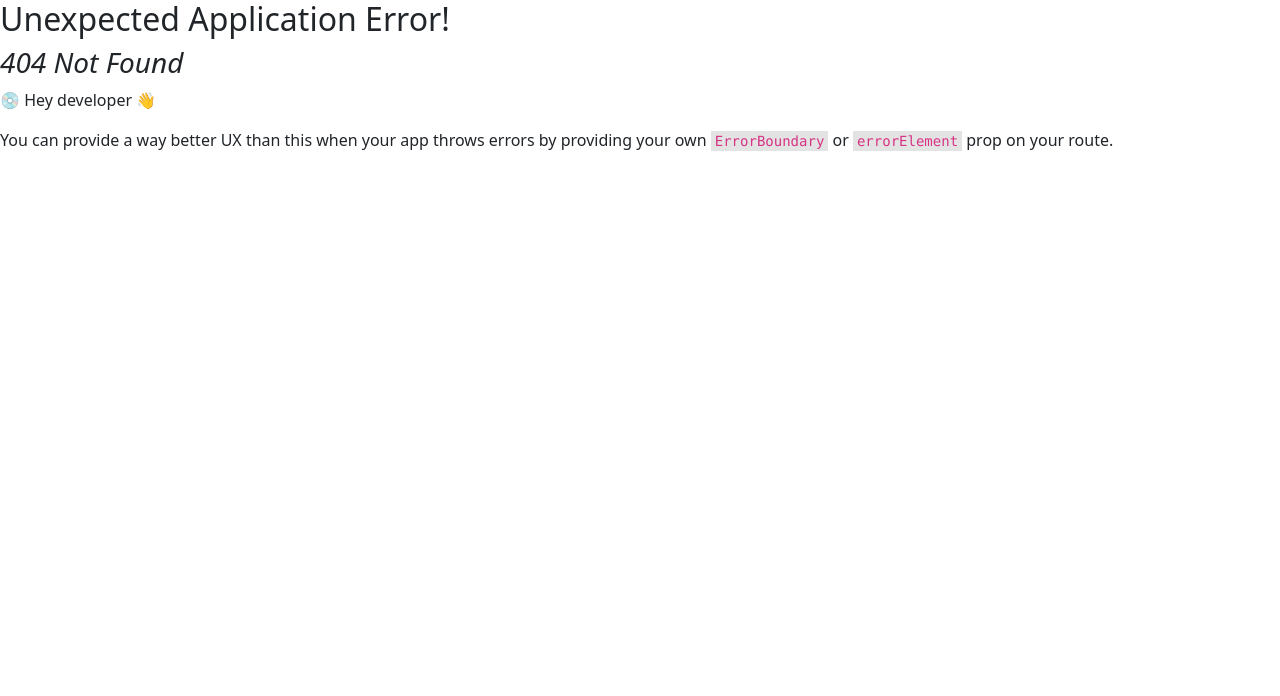
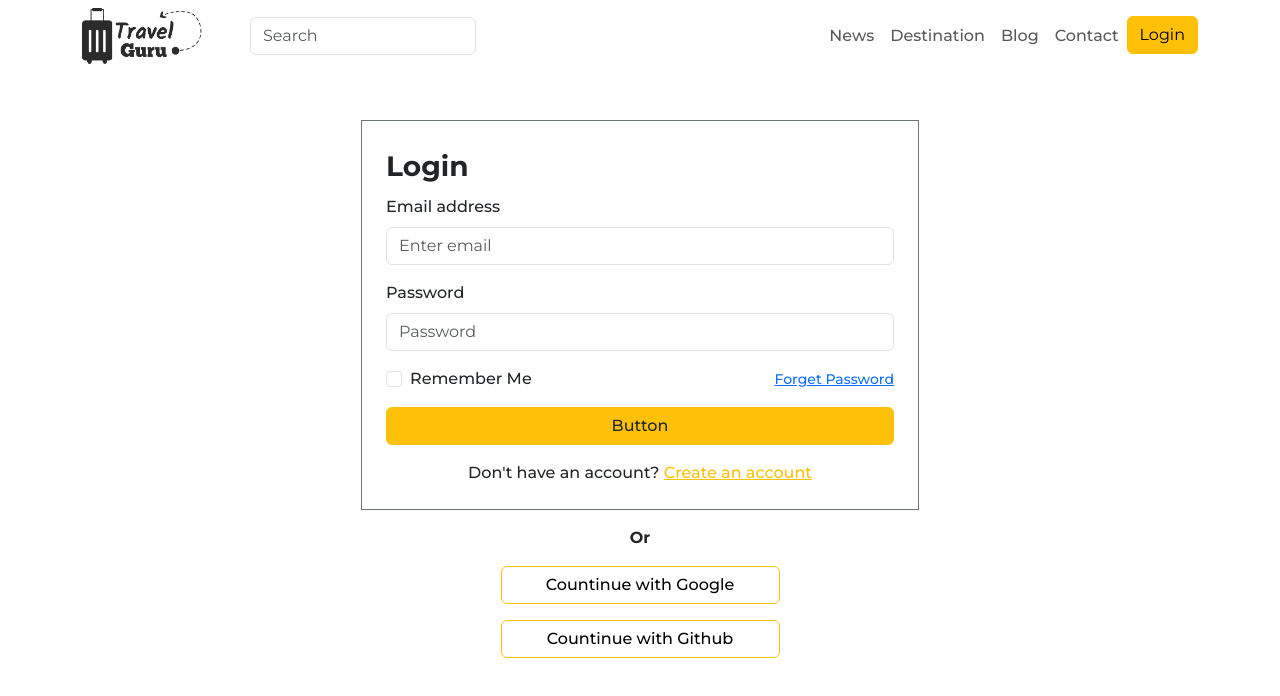
Before and after one commit to hossainshakil242/travel-guru-client, a React (Vite) app: page /login in a window 1280 px wide. Before the commit this address had no page. Shown: the top 696 px of the page. Built offline with nearby package versions, Linux system fonts and the light colour scheme.

Commit message:
sigIn and logIn add auth my project

```diff
--- a/package.json
+++ b/package.json
@@ -11,6 +11,7 @@
   },
   "dependencies": {
     "bootstrap": "^5.3.1",
+    "firebase": "^10.1.0",
     "localforage": "^1.10.0",
     "match-sorter": "^6.3.1",
     "react": "^18.2.0",
--- a/src/component/Header.jsx
+++ b/src/component/Header.jsx
@@ -1,10 +1,11 @@
 import React from 'react';
 import logo from '/logo.png'
 import { Button, Container, Form, Image, Nav, Navbar } from 'react-bootstrap';
+import { Link } from 'react-router-dom';
 
 const Header = () => {
     return (
-        <Navbar expand="lg" className="bg-body-tertiary">
+        <Navbar expand="lg" className="bg-body-white text-dark fw-medium">
             <Container>
                 <Image src={logo} style={{ width: '120px', height: '56px' }} />
                 <Form className='ms-lg-5'>
@@ -27,7 +28,9 @@ const Header = () => {
                         <Nav.Link href="#action2">Destination</Nav.Link>
                         <Nav.Link href="#action2">Blog</Nav.Link>
                         <Nav.Link href="#action2">Contact</Nav.Link>
-                        <Button className='btn btn-warning'>Login</Button>
+                        <Link to='/login'>
+                            <Button className='btn btn-warning'>Login</Button>
+                        </Link>
                     </Nav>
 
                 </Navbar.Collapse>
--- a/src/component/Home.jsx
+++ b/src/component/Home.jsx
@@ -1,9 +1,10 @@
 import React from 'react';
+import Header from './Header';
 
 const Home = () => {
     return (
         <div>
-            <h2>this is home.</h2>
+            <Header></Header>
         </div>
     );
 };
--- a/src/component/Login.jsx
+++ b/src/component/Login.jsx
@@ -1,10 +1,71 @@
-import React from 'react';
+import React, { useContext, useState } from 'react';
+import { Button, Container, Form } from 'react-bootstrap';
+import { Link } from 'react-router-dom';
+import { AuthContext } from '../context/ContextProvider';
 
 const Login = () => {
+    const [user, setUser] = useState(null);
+    const [success, setSuccess] = useState('');
+    const [error, setError] = useState('');
+
+    const { logIn } = useContext(AuthContext);
+
+    const handleLogin = e => {
+        e.preventDefault();
+        const form = e.target;
+        const email = form.email.value;
+        const password = form.password.value;
+        console.log(email, password);
+
+        logIn(email, password)
+            .then(result => {
+                const loggedUser = result.user;
+                console.log(loggedUser);
+            })
+            .catch(error => {
+                console.log(errro.message);
+            })
+    }
+
+
     return (
-        <div>
-            <h2>this is login.</h2>
-        </div>
+        <Container className='pt-5'>
+
+            <Form onSubmit={handleLogin} className='w-50 mx-auto p-4 border border-secondary primary-font fw-medium'>
+                <Form.Label className='fs-3 fw-bold'>Login</Form.Label>
+                <Form.Group className="mb-3 " controlId="formBasicEmail">
+                    <Form.Label>Email address</Form.Label>
+                    <Form.Control type="email" name='email' placeholder="Enter email" required />
+                </Form.Group>
+
+                <Form.Group className="mb-3" controlId="formBasicPassword">
+                    <Form.Label>Password</Form.Label>
+                    <Form.Control type="password" name='password' placeholder="Password" required />
+                </Form.Group>
+                <div className='d-md-flex justify-content-between'>
+                    <Form.Check type="checkbox" className='mb-sm-2' label="Remember Me" />
+                    <Link to='/'><small>Forget Password</small></Link>
+                </div>
+
+
+                <div className="d-grid text-center mt-sm-2">
+                    <button className="btn btn-warning text-dark fw-medium" type="submit">Button</button>
+                </div>
+                <div className='fw-medium text-center pt-3'>
+                    <span>Don't have an account?</span> <Link className='text-warning' to='/register'>Create an account</Link>
+                </div>
+            </Form>
+            <p className='text-center my-3 fw-bold'>Or</p>
+            <div className="d-grid  w-25 mx-auto  gap-3" >
+                <Button variant="outline-warning text-black fw-medium" onClick={() => console.log("Warning")}>
+                    Countinue with Google
+                </Button>
+                <Button variant="outline-warning text-black fw-medium " onClick={() => console.log("Warning")}>
+                    Countinue with Github
+                </Button>
+            </div>
+
+        </Container>
     );
 };
 
--- a/src/component/Register.jsx
+++ b/src/component/Register.jsx
@@ -1,10 +1,68 @@
-import React from 'react';
+import React, { useContext } from 'react';
+import { Container, Form } from 'react-bootstrap';
+import { Link } from 'react-router-dom';
+import { AuthContext } from '../context/ContextProvider';
 
 const Register = () => {
+
+    const { createUser } = useContext(AuthContext);
+
+    const handleCreateUser = e => {
+        e.preventDefault();
+        const form = e.target;
+        const name = form.name.value;
+        const email = form.email.value;
+        const password = form.password.value;
+        const confrim_password = form.confrim_password.value;
+
+        console.log(name, email, password, confrim_password);
+
+        createUser(email, password)
+            .then(result => {
+                const newUser = result.user;
+                console.log(newUser);
+            })
+            .catch(error => {
+                console.log(error.message);
+            })
+    }
+
     return (
-        <div>
-            <h2>this is register.</h2>
-        </div>
+        <Container>
+            <Form onSubmit={handleCreateUser} className='w-50 mx-auto p-4 border border-secondary primary-font fw-medium'>
+                <Form.Label className='fs-3 fw-bold'>Create an account</Form.Label>
+                <Form.Group className="mb-3 " controlId="formBasicEmail">
+                    <Form.Label>Full Name</Form.Label>
+                    <Form.Control type="text" name='name' placeholder="Enter Full Name" />
+                </Form.Group>
+                <Form.Group className="mb-3 " controlId="formBasicEmail">
+                    <Form.Label>Email</Form.Label>
+                    <Form.Control type="email" name='email' placeholder="Enter email" required />
+                </Form.Group>
+
+                <Form.Group className="mb-3" controlId="formBasicPassword">
+                    <Form.Label>Password</Form.Label>
+                    <Form.Control type="password" name='password' placeholder="Password" required />
+                </Form.Group>
+                <Form.Group className="mb-3" controlId="formBasicPassword">
+                    <Form.Label>Confrim Password</Form.Label>
+                    <Form.Control type="password" name='confrim_password' placeholder="Confrim Password" required />
+                </Form.Group>
+                <div className='d-md-flex justify-content-between'>
+                    <Form.Check type="checkbox" name='checkbox' className='mb-sm-2' label="Remember Me" />
+                    <Link to='/'><small>Forget Password</small></Link>
+                </div>
+                <div className="d-grid  text-center mt-sm-2">
+                    <button className="btn btn-warning text-dark fw-medium" type="submit">Button</button>
+                </div>
+
+                <div className='text-center my-3'>
+                    <span>Already have an account?</span> <Link className='text-warning' to='/login'>Login</Link>
+                </div>
+
+            </Form>
+
+        </Container>
     );
 };
 
--- /dev/null
+++ b/src/context/ContextProvider.jsx
@@ -0,0 +1,29 @@
+import React, { createContext } from 'react';
+import { createUserWithEmailAndPassword, getAuth, signInWithEmailAndPassword } from "firebase/auth";
+import app from '../firebase/firebase.config';
+export const AuthContext = createContext(null);
+
+const auth = getAuth(app);
+
+const ContextProvider = ({ children }) => {
+
+    const createUser = (email, password) => {
+        return createUserWithEmailAndPassword(auth, email, password);
+    }
+    const logIn = (email, password) =>{
+        return signInWithEmailAndPassword(auth,email,password);
+    }
+
+    const AuthInfo = {
+        createUser,
+        logIn
+    }
+
+    return (
+        <AuthContext.Provider value={AuthInfo}>
+            {children}
+        </AuthContext.Provider>
+    );
+};
+
+export default ContextProvider;
--- /dev/null
+++ b/src/firebase/firebase.config.js
@@ -0,0 +1,19 @@
+// Import the functions you need from the SDKs you need
+import { initializeApp } from "firebase/app";
+// TODO: Add SDKs for Firebase products that you want to use
+// https://firebase.google.com/docs/web/setup#available-libraries
+
+// Your web app's Firebase configuration
+const firebaseConfig = {
+  apiKey: "AIzaSyCoTTUioN7_Kg89XHfd3MHEDKBlvCHkzAM",
+  authDomain: "travel-guru-auth-eb284.firebaseapp.com",
+  projectId: "travel-guru-auth-eb284",
+  storageBucket: "travel-guru-auth-eb284.appspot.com",
+  messagingSenderId: "104114588544",
+  appId: "1:104114588544:web:1400288bfa41c3b6648f65"
+};
+
+// Initialize Firebase
+const app = initializeApp(firebaseConfig);
+
+export default app;
--- /dev/null
+++ b/src/index.css
@@ -0,0 +1,5 @@
+@import url('https://fonts.googleapis.com/css2?family=Montserrat:wght@300;400;500;600;700;800&display=swap');
+
+.montserrat-font{
+    font-family: 'Montserrat', sans-serif;
+}
--- a/src/root/Root.jsx
+++ b/src/root/Root.jsx
@@ -1,10 +1,12 @@
 import React from 'react';
 import Header from '../component/Header';
+import { Outlet } from 'react-router-dom';
 
 const Root = () => {
     return (
-        <div>
+        <div className='montserrat-font'>
             <Header></Header>
+            <Outlet></Outlet>
         </div>
     );
 };
```
Also changed, not shown: src/Route/route.jsx (+13 -1 lines), src/main.jsx (+6 -2 lines), 1 other file (tests, documents, lock files or other folders).
